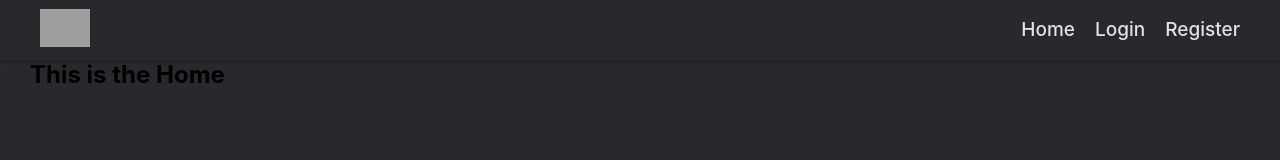
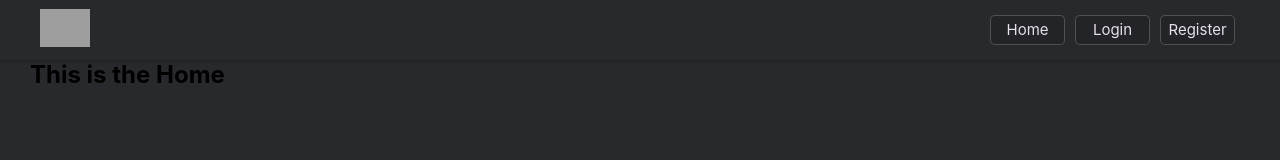
Before and after one commit to hadiazb/pageExample, a React (Create React App) app: page / in a window 1280 px wide. Shown: the top 160 px of the page. Built offline with nearby package versions, Linux system fonts and the light colour scheme; grey boxes are pictures that could not be loaded.

Commit message:
[ADD] localeStorage

```diff
--- a/src/Components/NavHeader.js
+++ b/src/Components/NavHeader.js
@@ -5,7 +5,10 @@ const NavHeader = (props) => {
 	const { logged, authorized } = props;
 
 	const content = (logged, authorized) => {
-		if (logged === true && authorized === true) {
+		if (
+			(logged === true && authorized === true) ||
+			(logged === 'true' && authorized === 'true')
+		) {
 			return (
 				<nav className='header__nav'>
 					<ul className='list'>
--- a/src/Containers/Layout.js
+++ b/src/Containers/Layout.js
@@ -5,7 +5,8 @@ import { connect } from 'react-redux';
 import NavHeader from '../Components/NavHeader';
 
 const Layout = (props) => {
-	const { children, sesionReducer } = props;
+	const { children } = props;
+
 	return (
 		<>
 			<header className='header'>
@@ -17,8 +18,16 @@ const Layout = (props) => {
 					/>
 				</Link>
 				<NavHeader
-					logged={sesionReducer.logged}
-					authorized={sesionReducer.authorized}
+					logged={
+						localStorage.getItem('logged')
+							? localStorage.getItem('logged')
+							: false
+					}
+					authorized={
+						localStorage.getItem('authorized')
+							? localStorage.getItem('authorized')
+							: false
+					}
 				/>
 			</header>
 			{children}
--- a/src/Containers/Login.js
+++ b/src/Containers/Login.js
@@ -11,10 +11,15 @@ const Login = (props) => {
 	const handleLogin = (event) => {
 		event.preventDefault();
 		getSesion();
+		localStorage.setItem('logged', !sesionReducer.logged);
+		localStorage.setItem(
+			'authorized',
+			!sesionReducer.authorized
+		);
 	};
 
-	const logged = sesionReducer.logged;
-	const authorized = sesionReducer.authorized;
+	const logged = localStorage.getItem('logged');
+	const authorized = localStorage.getItem('authorized');
 
 	if (logged && authorized) {
 		return <Redirect to='/' />;
--- a/src/Containers/Logout.js
+++ b/src/Containers/Logout.js
@@ -12,6 +12,7 @@ const Logout = (props) => {
 	const handleLogout = (event) => {
 		event.preventDefault();
 		leaveSesion();
+		localStorage.clear();
 	};
 
 	return (
--- a/src/Containers/Profile.js
+++ b/src/Containers/Profile.js
@@ -44,6 +44,18 @@ const Profile = (props) => {
 						<MdPhotoCamera size='50' />
 					</div>
 				</div>
+				<div className='profile__card-header-info'>
+					<h4 className='title'>User Information</h4>
+					<h5 className='props'>
+						Username: <span>hadiazb</span>
+					</h5>
+					<h5 className='props'>
+						Name: <span>Hugo Andres Diaz Bernal</span>{' '}
+					</h5>
+					<h5 className='props'>
+						Email: <span>hugoandresdiazbernal@gmail.com</span>
+					</h5>
+				</div>
 			</div>
 		</div>
 	);
--- a/src/Routes/AuthenticatedRoute.js
+++ b/src/Routes/AuthenticatedRoute.js
@@ -3,17 +3,19 @@ import { Redirect, Route } from 'react-router-dom';
 import { connect } from 'react-redux';
 
 const AuthenticatedRoute = (props) => {
-	const {
-		component: Component,
-		path,
-		exact,
-		sesionReducer,
-	} = props;
+	const { component: Component, path, exact } = props;
 
-	const logged = sesionReducer.logged;
-	const authorized = sesionReducer.authorized;
+	const logged = localStorage.getItem('logged')
+		? localStorage.getItem('logged')
+		: false;
+	const authorized = localStorage.getItem('authorized')
+		? localStorage.getItem('authorized')
+		: false;
 
-	if (logged && authorized) {
+	if (
+		(logged === true && authorized === true) ||
+		(logged === 'true' && authorized === 'true')
+	) {
 		return (
 			<Route component={Component} path={path} exact={exact} />
 		);
--- a/src/Routes/UnauthenticatedRoute.js
+++ b/src/Routes/UnauthenticatedRoute.js
@@ -6,12 +6,15 @@ const UnauthenticatedRoute = (props) => {
 	const {
 		component: Component,
 		path,
-		exact,
-		sesionReducer,
+		exact
 	} = props;
 
-	const logged = sesionReducer.logged;
-	const authorized = sesionReducer.authorized;
+	const logged = localStorage.getItem('logged')
+		? localStorage.getItem('logged')
+		: false;
+	const authorized = localStorage.getItem('authorized')
+		? localStorage.getItem('authorized')
+		: false;
 
 	if (logged && authorized) {
 		return (
--- a/src/Styles/Containers/Layout.css
+++ b/src/Styles/Containers/Layout.css
@@ -14,7 +14,6 @@
 }
 
 .header__nav {
-	/* width: 350px; */
 	height: 40px;
 }
 
@@ -28,30 +27,25 @@
 }
 
 .header__nav .list .list__item {
-	padding: 0 0 0 20px;
+	width: 75px;
+	margin: 0 5px;
 	height: 30px;
-	line-height: 30px;
+	line-height: 28px;
+	border: 1px solid rgba(255, 255, 255, 0.2);
+	border-radius: 5px;
+	background-color: rgba(0, 0, 0, 0.1);
 }
 
 .header__nav .list .list__item .list__item-text {
 	color: #e7e0e9;
-	font-size: 19px;
-	font-weight: 500;
+	font-size: 15px;
+	font-weight: 400;
+	text-align: center;
 }
 
 .select {
-	text-decoration: underline;
-	color: #e7e0e9;
-	animation: navigation 1s;
-}
-
-@keyframes navigation {
-	from {
-		transform: scale(1);
-	}
-	to {
-		transform: scale(1.2);
-	}
+	font-style: oblique;
+	text-shadow: 0 0 4px rgba(255, 255, 255, 0.65);
 }
 
 .footer {
--- a/src/Styles/Containers/Profile.css
+++ b/src/Styles/Containers/Profile.css
@@ -114,7 +114,7 @@ input[type='date'] {
 	right: 10px;
 	border-radius: 50%;
 	border: 1px solid rgba(255, 255, 255, 0.5);
-  cursor: pointer;
+	cursor: pointer;
 }
 
 .profile .profile__card .profile__card-header-input .file {
@@ -124,7 +124,7 @@ input[type='date'] {
 	display: flex;
 	justify-content: center;
 	align-items: center;
-  overflow: hidden;
+	overflow: hidden;
 	color: rgba(255, 255, 255, 0.5);
 }
 
@@ -185,3 +185,37 @@ input[type='date'] {
 	cursor: pointer;
 	opacity: 0;
 }
+
+.profile .profile__card .profile__card-header-info {
+  margin: 0 20px;
+	margin-top: 90px;
+	display: flex;
+	flex-direction: column;
+	align-items: center;
+	justify-content: flex-start;
+}
+
+.profile .profile__card .profile__card-header-info .title {
+	color: #e7e0e9;
+	font-size: 16px;
+	padding-bottom: 10px;
+	font-weight: 400;
+}
+
+.profile .profile__card .profile__card-header-info .props {
+	color: #e7e0e9;
+	font-size: 14px;
+  font-weight: 400;
+  padding-bottom: 4px;
+}
+
+.profile
+	.profile__card
+	.profile__card-header-info
+	.props
+	span {
+	color: #c4c0c5;
+  font-size: 15px;
+  font-weight: 400;
+  font-style: oblique;
+}
```
